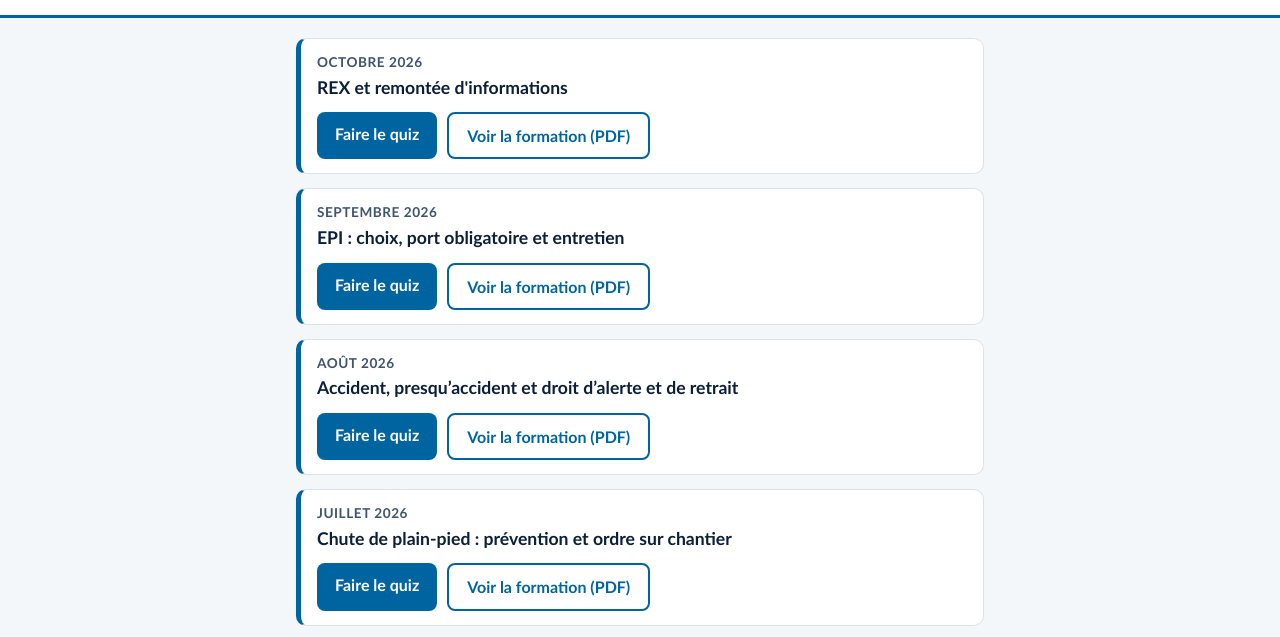
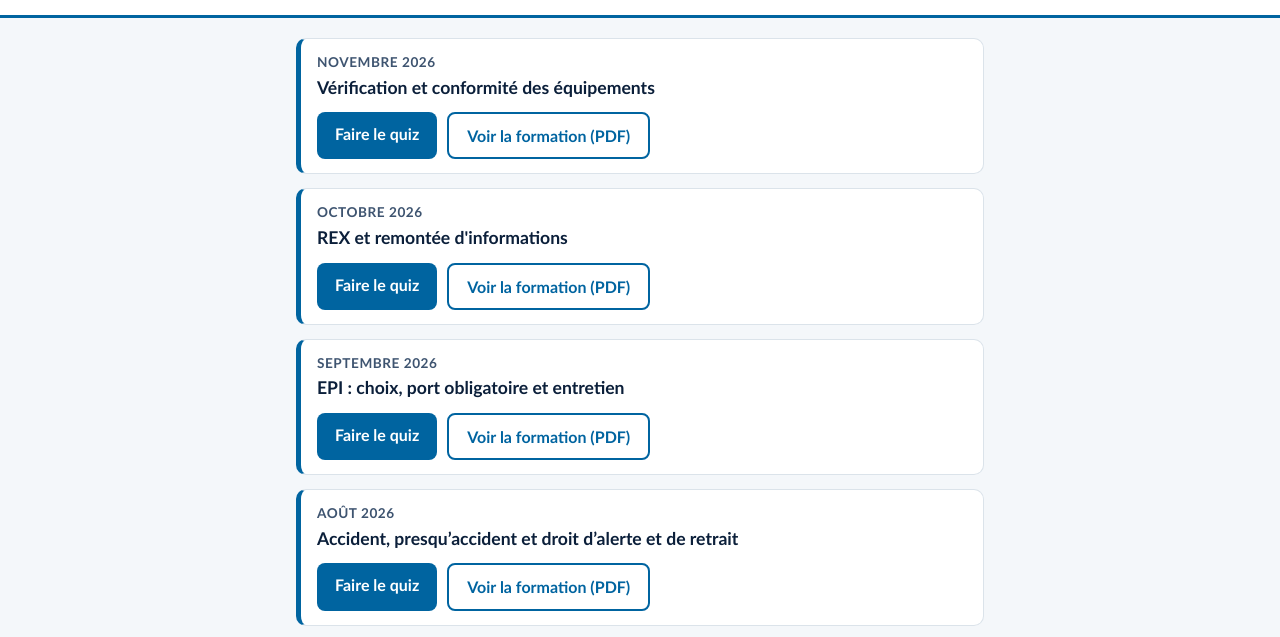
Before and after one commit to digitalid-code/quiz-mase-ap2i, a plain HTML site: page index.html in a window 1280 px wide. Shown: the part 85-722 px from the top of the page. Drawn offline with Linux system fonts and the light colour scheme.

Commit message:
Update index.html

```diff
--- a/index.html
+++ b/index.html
@@ -54,6 +54,7 @@ footer{max-width:720px;margin:0 auto;padding:8px 16px 28px;color:var(--muted);fo
   - formation : chemin du PDF dans le dépôt (ex. "formations/octobre.pdf"), ou null s'il n'est pas encore publié
 */
 const MODULES = [
+  { mois:"Novembre 2026", titre:"Vérification et conformité des équipements", quiz:"novembre.html", formation:"formations/novembre.pdf" },
   { mois:"Octobre 2026", titre:"REX et remontée d'informations", quiz:"octobre.html", formation:"formations/octobre.pdf" },
   { mois:"Septembre 2026", titre:"EPI : choix, port obligatoire et entretien", quiz:"septembre.html", formation:"formations/septembre.pdf" },
   { mois:"Août 2026", titre:"Accident, presqu’accident et droit d’alerte et de retrait", quiz:"aout.html", formation:"formations/aout.pdf" },
```
